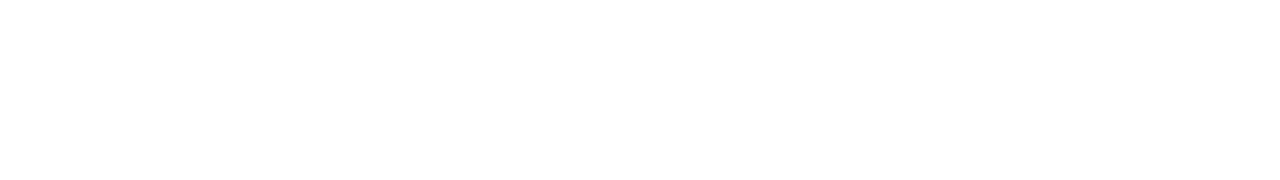
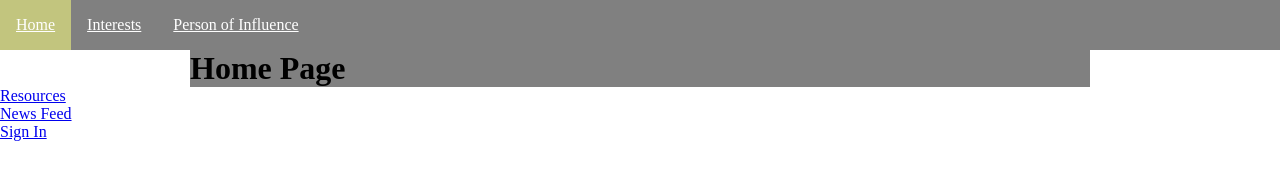
Before and after one commit to ChakerBaloch/topic-website, a plain HTML site: page index.html in a window 1280 px wide. Drawn offline with Linux system fonts and the light colour scheme.

Commit message:
nav-bar, footer, header, Homepage created

```diff
--- a/index.html
+++ b/index.html
@@ -10,14 +10,28 @@
     </head>
     <body>
         <header>
-            <nav></nav>
+            <nav id="top-nav">
+                <ul>
+                    <li><a href="./index.html">Home</a></li>
+                    <li><a href="./interest.html">Interests</a></li>
+                    <li><a href="./personOfInfluence.html">Person of Influence</a></li>
+                </ul>
+            </nav>
         </header>
 
          <main>
-
+            <h1>Home Page</h1>
          </main>
 
-        <footer></footer>
+        <footer>
+            <nav>
+                <ul>
+                    <li><a href="#">Resources</a></li>
+                    <li><a href="#">News Feed</a></li>
+                    <li><a href="#">Sign In</a></li>
+                </ul>
+            </nav>
+        </footer>
 
     </body>
 </html>
--- a/style.css
+++ b/style.css
@@ -0,0 +1,45 @@
+*{
+    margin: 0;
+    padding: 0;
+}
+
+html, body{
+    width: 100%;
+    height: 100%;
+}
+
+/* NAV BAR */
+
+#top-nav{
+    background-color: gray;
+}
+#top-nav ul{
+    display: flex;
+    justify-content: left;
+    list-style: none;
+}
+#top-nav ul li{
+    list-style:none;
+}
+#top-nav ul li a{
+    display: block;
+    color: white;
+    padding: 1em;
+}
+#top-nav ul li a{
+    display: block;
+    color: white;
+    padding: 1em;
+    transition: all 0.5s;
+}
+
+#top-nav ul li a:hover{
+    background-color: rgb(194, 197, 126);
+}
+/*design and content width*/
+main{
+    width: 100%;
+    max-width: 900px;
+    margin: 0 auto;
+    background-color: gray;
+}
```
Also changed, not shown: interest.html (added), personOfInfluence.html (added), 1 other file.
